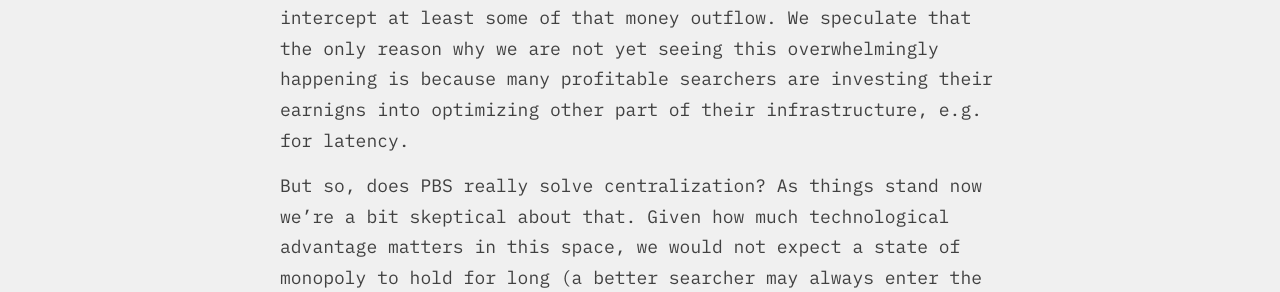
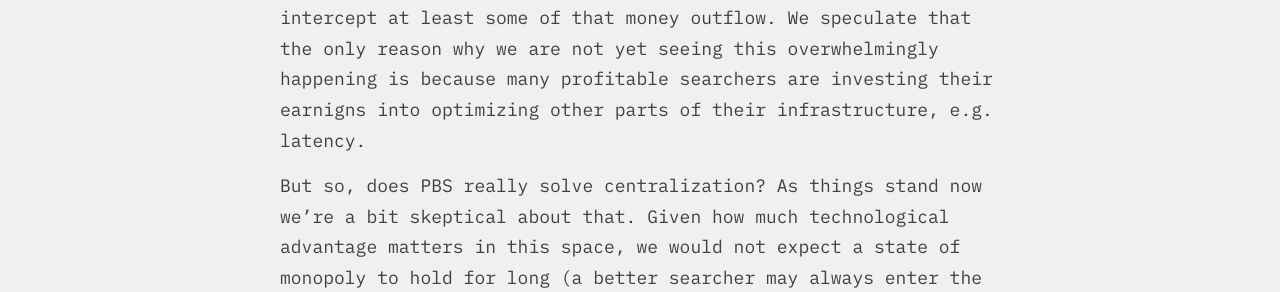
Before and after one commit to eric-downes/20sq-blog, a Jekyll site: the page built from _posts/2023-08-26-mev-cui-bono.md, in a window 1280 px wide and 900 px high, scrolled down 7492 px. Shown: the part 315-607 px from the top of the window. Built offline with Jekyll 4.4.1, drawn with Linux system fonts in a browser that asks for light colours; formulas are drawn with MathJax 3; some of the changed text lies outside the part shown.

Commit message:
Cosmetics.

```diff
--- a/_posts/2023-08-26-mev-cui-bono.md
+++ b/_posts/2023-08-26-mev-cui-bono.md
@@ -87,7 +87,7 @@ So, it makes a lot of sense to reinvests profits made quickly via 1. into 2, as
 
 > We bet 50cents and a six pack that in the next months/years we'll see the rise of **integrated searcher-builder-proposers**.
 
-An integrated searcher/builder still needs to buy blockspace from a proposer. Becoming a proposer as well, the searcher can intercept at least some of that money outflow. We speculate that the only reason why we are not yet seeing this overwhelmingly happening is because many profitable searchers are investing their earnigns into optimizing other part of their infrastructure, e.g. for latency.
+An integrated searcher/builder still needs to buy blockspace from a proposer. Becoming a proposer as well, the searcher can intercept at least some of that money outflow. We speculate that the only reason why we are not yet seeing this overwhelmingly happening is because many profitable searchers are investing their earnigns into optimizing other parts of their infrastructure, e.g. latency.
 
 But so, does PBS really solve centralization? As things stand now we're a bit skeptical about that. Given how much technological advantage matters in this space, we would not expect a state of monopoly to hold for long (a better searcher may always enter the market and steal the crown). Yet, we deem it likely to see the market stabilizing into a sort of 'succession of dynasties' where a very small number of integrated players reigns sovereing (old dynasty) for months/years until some more technological advanced player trumps the game (change of dynasty). Looking at things from this point of view, integrated **searcher-builder-proposers** really seem inevitable: in securing part of the proposer market a searcher is hedging against a decreasing capacity of doing state-of-the-art search: "My block searching may not be the best, but oftentimes I won't pay for blocks!"
 
```
